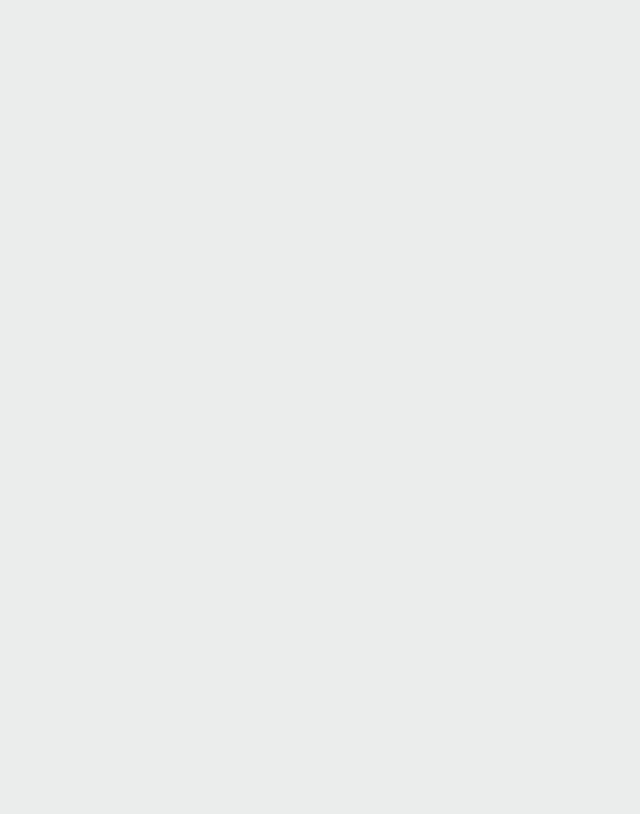
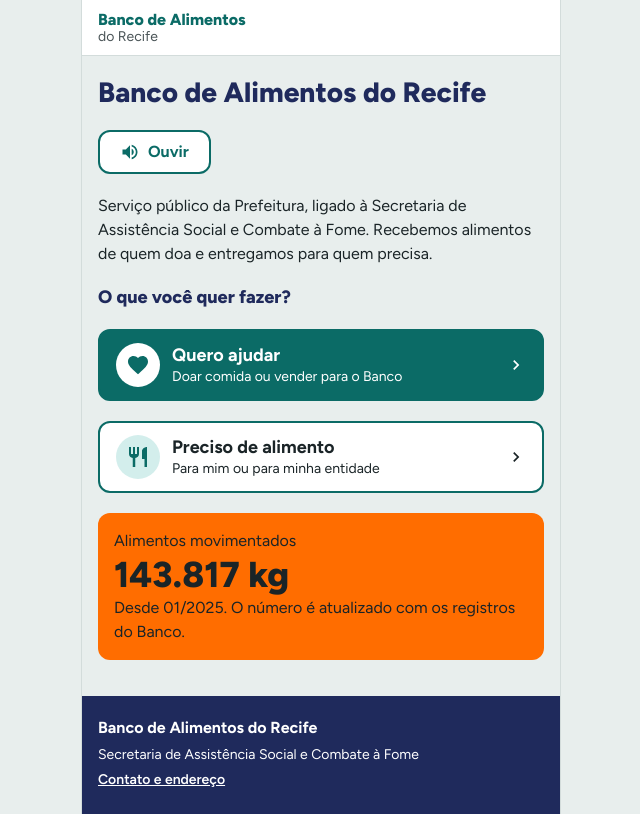
Before and after one commit to BancoDeAlimento/banco-de-alimento-frontend, an Angular app: page / in a window 1280 px wide. Shown: the whole page, without its empty margins (319-959 px from the left). Built offline with nearby package versions, Linux system fonts and the light colour scheme.

Commit message:
feat: cria rota da tela de início

```diff
--- a/src/app/app.routes.ts
+++ b/src/app/app.routes.ts
@@ -1,3 +1,11 @@
 import { Routes } from '@angular/router';
 
-export const routes: Routes = [];
+export const routes: Routes = [
+  // ---------- PARTE 1: base e telas de entrada ----------
+  {
+    path: '',
+    pathMatch: 'full',
+    title: 'Banco de Alimentos do Recife',
+    loadComponent: () => import('./paginas/inicio').then((m) => m.Inicio),
+  },
+];
```
